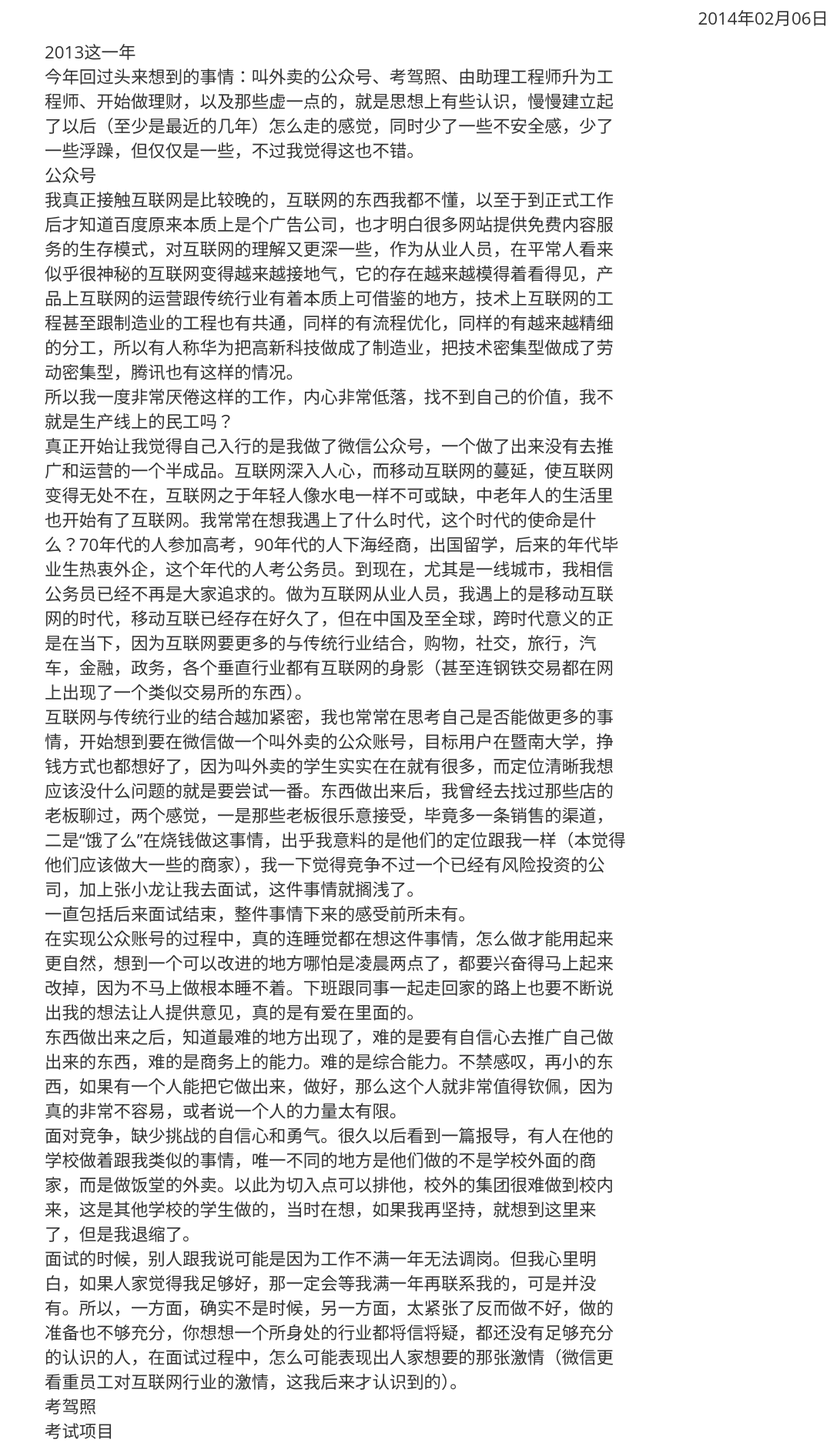
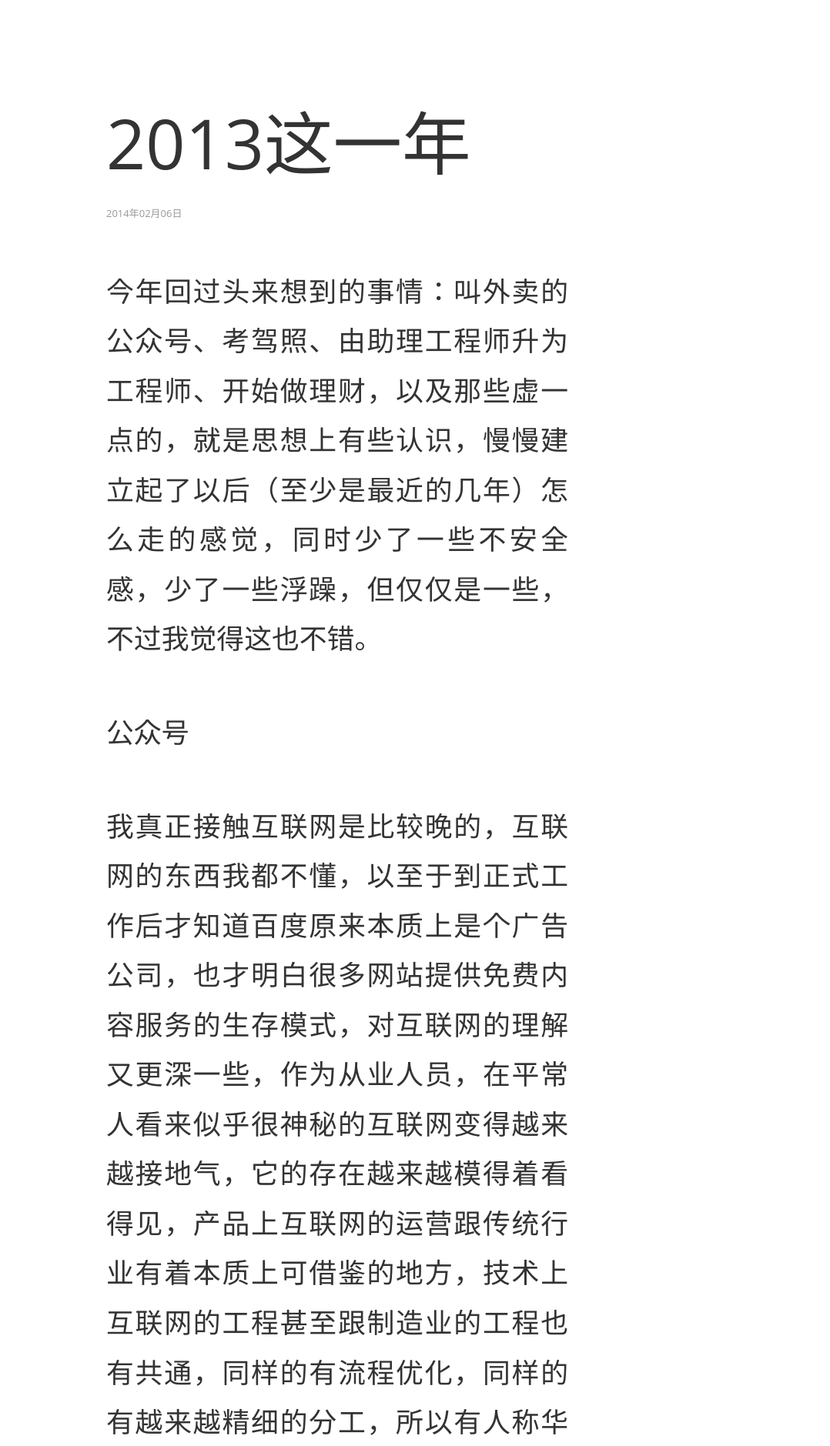
Before and after one commit to kenshinlin/archives, a Jekyll site: the page built from _posts/2014-2-6-a-new-year.md, in a window 1280 px wide. Shown: the top 1879 px of the page at 77% size, without its empty margins (202-1280 px from the left). Built offline with Jekyll 4.4.1, drawn with Linux system fonts in a browser that asks for light colours; comment, search, counter and statistics services are not loaded.

Commit message:
Update style.css

```diff
--- a/css/style.css
+++ b/css/style.css
@@ -84,7 +84,11 @@ table {
 /*.flink{padding-bottom: 3px;margin-bottom: 5px;}*/
 .friend-links span{color: rgba(34,59,74,.4);font-weight: 600;font-size: 14px;}
 
-.post-date{position: absolute;right: 2px;top: 8px;}
+.post-date-rt{position: absolute;right: 2px;top: 8px;}
+.post-date{
+  color:#999;
+  font-size:13px;
+}
 
 .post-wrap{max-width: 760px;}
 
@@ -168,3 +172,33 @@ blockquote{
   height: 0;
   visibility: hidden;
 }
+
+.post-content {word-wrap: break-word;font-size: 1.6em;line-height: 1.8; max-width: 600px; margin:0 auto; padding-top: 20px;}
+.post-content a {text-decoration:underline;}
+.post-content img {max-width:100%;display:block;}
+.post-content p,
+.post-content pre,
+.post-content img {margin:1.6em 0;}
+.post-content p {text-align: justify;}
+.post-content h1 {font-size:2.5em;-webkit-margin-before: 0;}
+.post-content h2                          {margin: 20px 0 10px; }
+.post-content p + h3,
+.post-content li + h3                     { padding-top:1.5em; } /* Only an h3 that follows a p or an li */
+.post-content .post-meta {color:rgba(0,0,0,0.4);display: block;margin-bottom: 1em;}
+.post-content .post-meta a:active {text-decoration: none; color:rgba(0,0,0,0.4)}
+.post-content ul,
+.post-content ol {margin:0.5em 0;}
+.post-content ul li {list-style: disc inside none;}
+.post-content ol li{list-style-type: decimal;}
+.post-content li {color: rgba(0,0,0,0.4);margin-left: 2em;}
+.post-content pre {background-color: #f8f8f8;border: 1px solid #ccc;overflow: auto;padding: 6px 10px;border-radius: 3px;white-space:pre-wrap;}
+.post-content code {margin: 0 2px;padding: 0px 5px;border: 1px solid #EAEAEA;background-color: #F8F8F8;border-radius: 3px;white-space: pre-wrap;font-family: monospace; }
+.post-content pre code {margin:0;padding:0;background-color: transparent;border:none;white-space:pre-wrap;}
+
+.post-content .previous-next-nav {overflow: hidden;*zoom:1;}
+.post-content .previous {float:left;}
+.post-content .next {float:right;}
+.post-content blockquote {margin: 0 0 1.25em;
+    padding: 0.5625em 1.25em 0 1.1875em;
+    border-left: 1px solid #dddddd;}
+.post-content blockquote p    { line-height: 1.6; color: #6f6f6f; margin:0.8em 0;}
```
